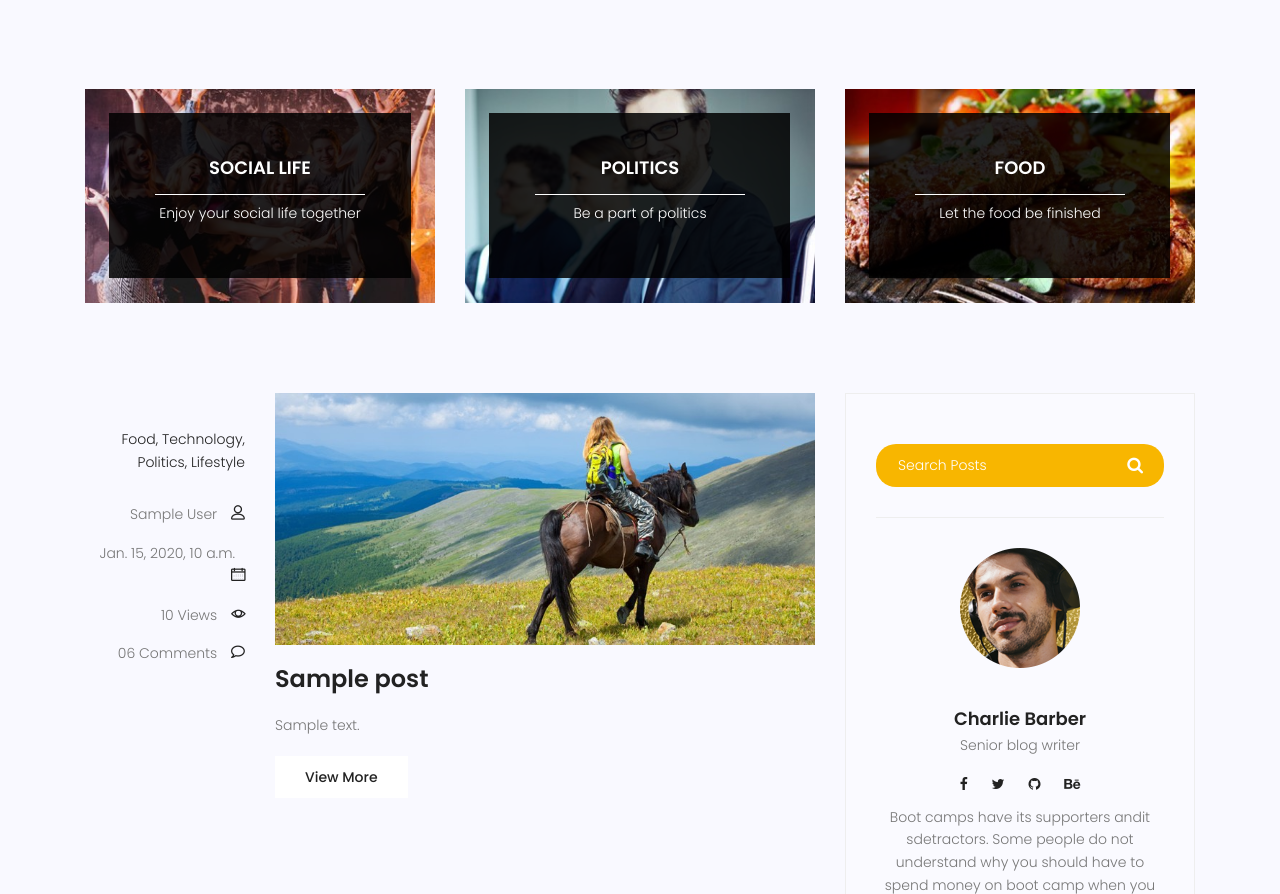
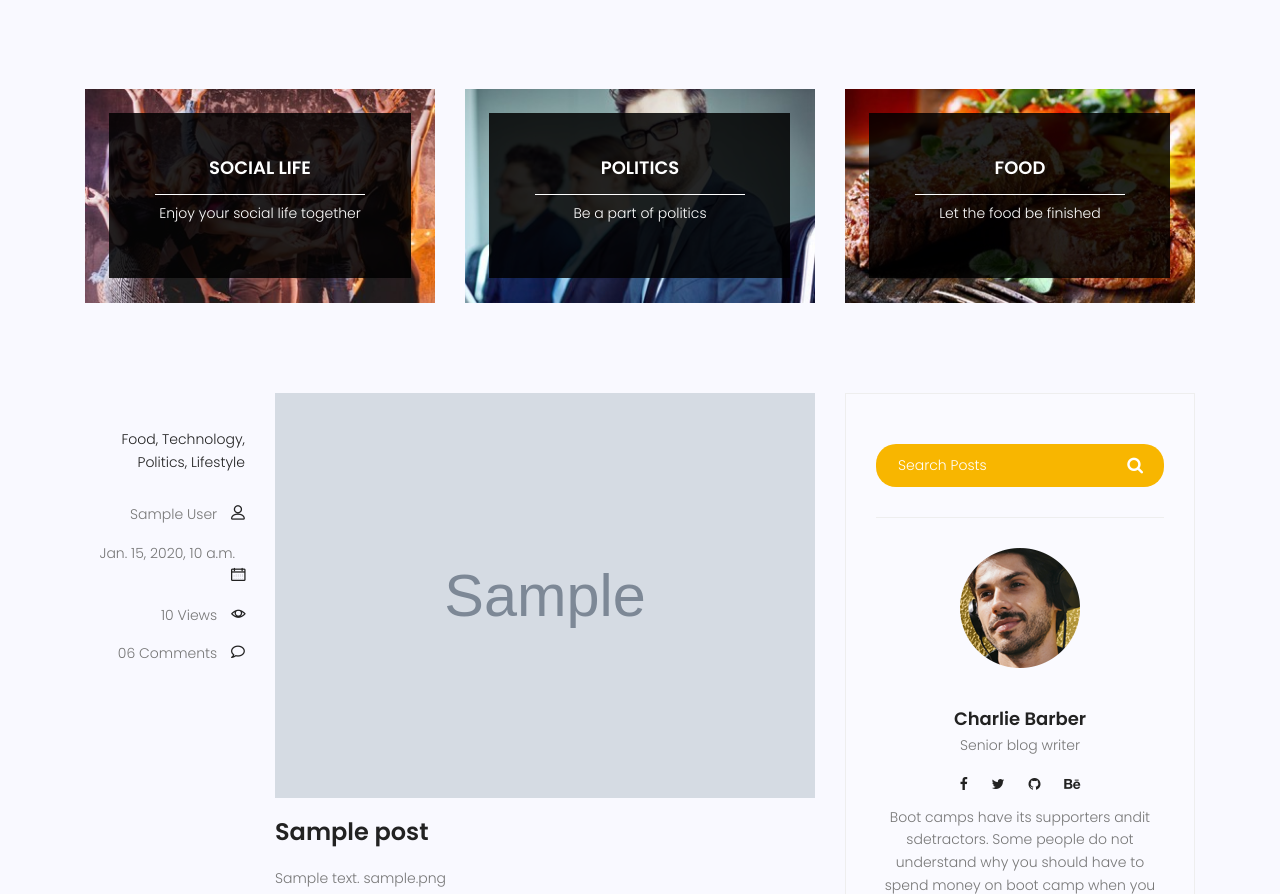
Before and after one commit to HamidProg-22/mysite, a Django app: page /blog/ in a window 1280 px wide. Shown: the part 689-1583 px from the top of the page. Run offline with Django 3.2, Linux system fonts and the light colour scheme; tables that the repository leaves empty hold one stand-in row (values such as "Sample post"); grey boxes marked "Sample" are stand-in pictures; some libraries are stand-ins or nearby versions.

Commit message:
blog
edit and update blogs page

```diff
--- a/blog/models.py
+++ b/blog/models.py
@@ -1,11 +1,12 @@
 from django.db import models
-from django.contrib.auth. models import User
+from django.contrib.auth.models import User
 
 # Create your models here.
 
 # Create table Post for blog page and for add a post to blog
 class Post(models.Model):
     # image
+    image = models.ImageField(upload_to='blog/', default='blog/default.jpg')
     # author
     author = models.ForeignKey(User, on_delete=models.SET_NULL, null=True)
     title = models.CharField(max_length=255)
--- a/requirements.txt
+++ b/requirements.txt
@@ -3,3 +3,4 @@ asgiref
 pytz
 sqlparse
 typing-extensions
+pillow
--- a/templates/blog/blog-home.html
+++ b/templates/blog/blog-home.html
@@ -110,13 +110,14 @@
 					</div>
 					<div class="col-lg-9 col-md-9 ">
 						<div class="feature-img">
-							<img class="img-fluid" src="{% static 'img/blog/feature-img1.jpg' %}" alt="">
+							<img class="img-fluid" src="{{ post.image.url}}" alt="">
 						</div>
 						 <a class="posts-title" href="{% url 'blog:single' pid=post.id %}"> <!-- after herf drost address dehi mishe -->
 							<h3>{{ post.title }}</h3>
 						</a>
 						<p class="excert">
 							{{ post.content }}
+							{{ post.image}}
 						</p>
 						<a href="blog-single.html" class="primary-btn">View More</a>
 					</div>
```
Also changed, not shown: blog/migrations/0005_post_image.py (added), media/blog/default.jpg (added), media/blog/feature-img5.jpg (added).
